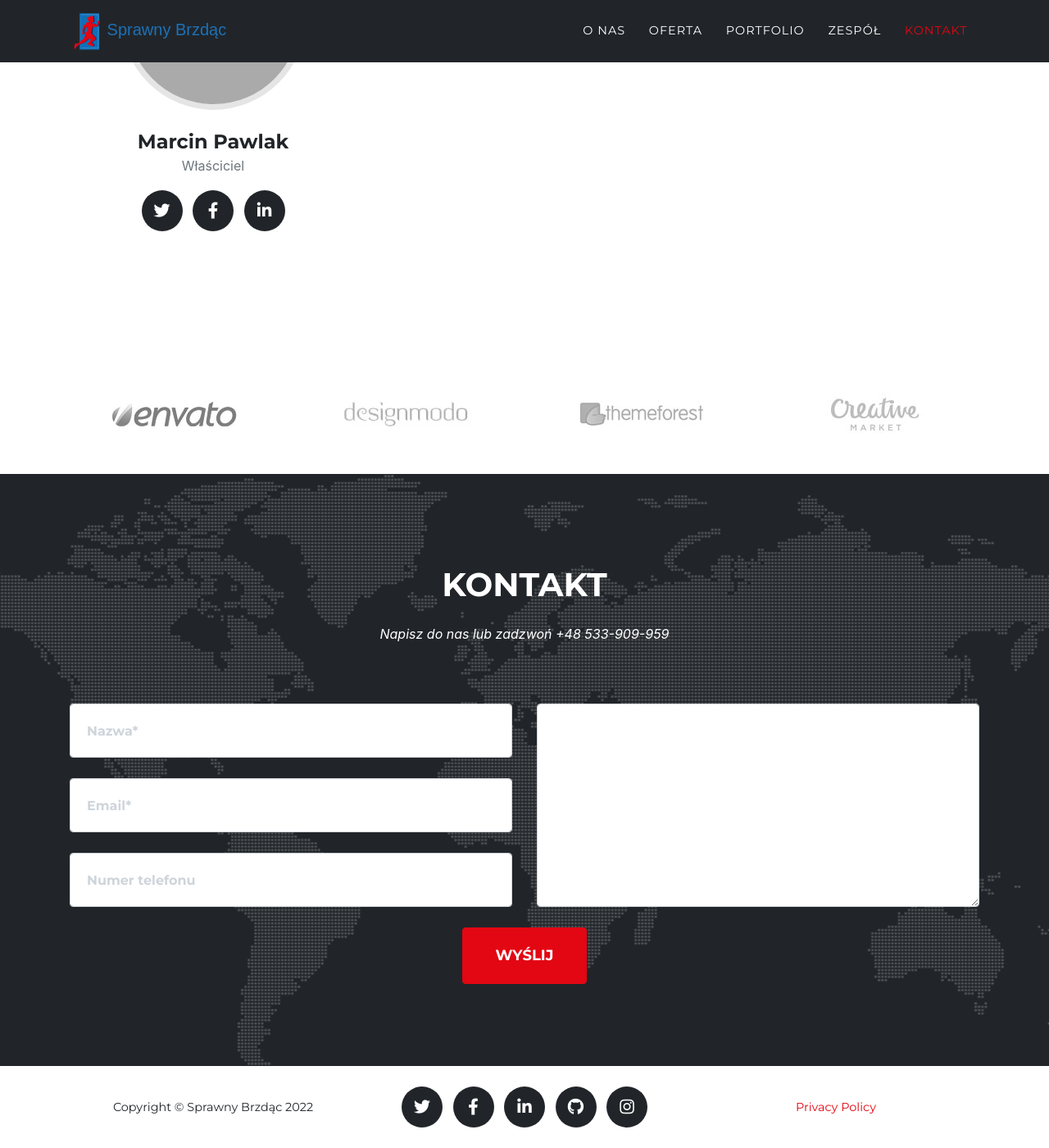
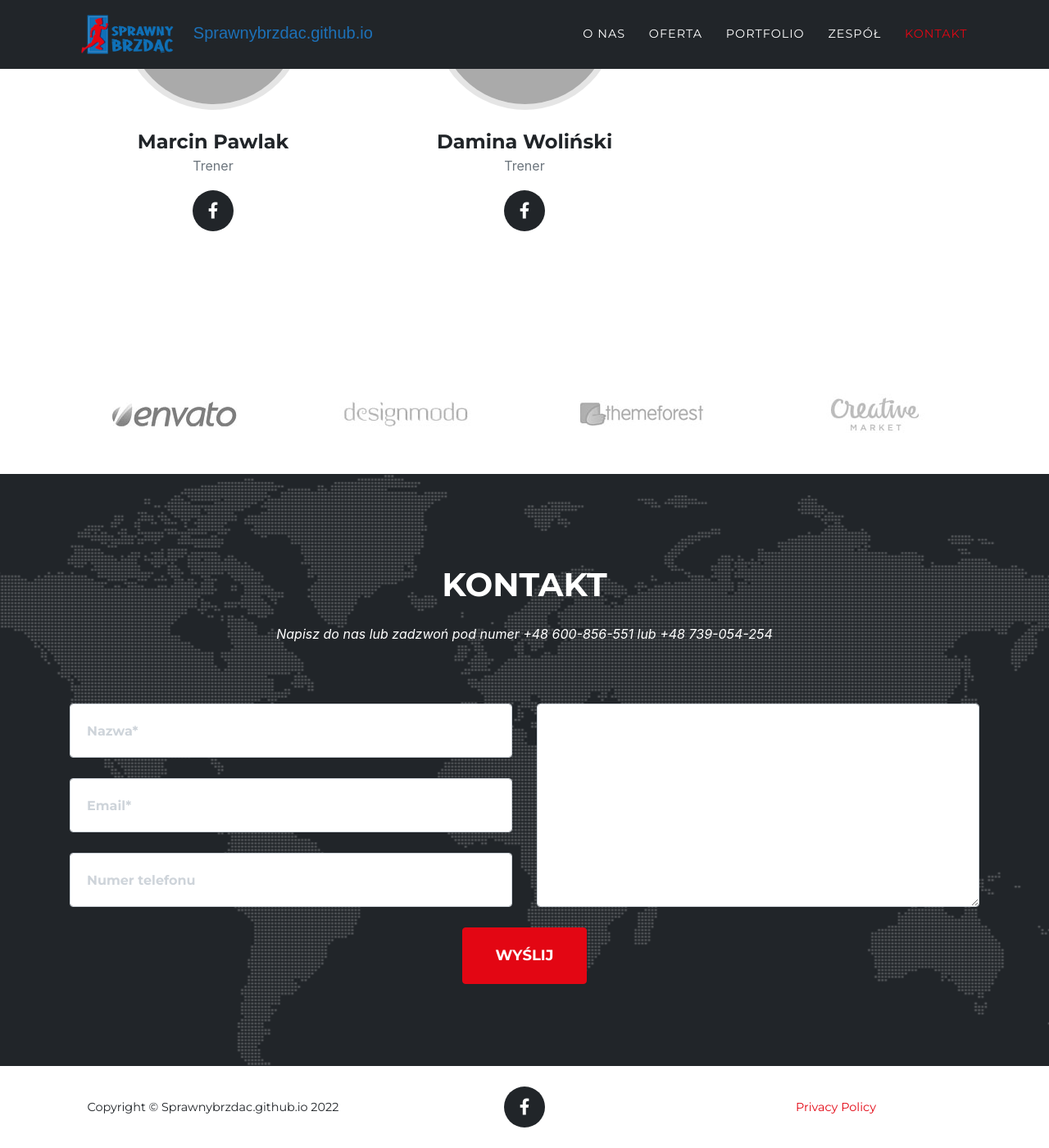
Before and after one commit to Sprawnybrzdac/Sprawnybrzdac.github.io, a Jekyll site: the page built from index.md, in a window 1280 px wide and 1400 px high, scrolled down 3647 px. Shown: the whole window at 82% size. Built offline with Jekyll 4.4.1, drawn with Linux system fonts in a browser that asks for light colours; some web fonts are replaced; some of the changed text lies outside the part shown.

Commit message:
fix icons and title

```diff
--- a/_config.yml
+++ b/_config.yml
@@ -17,14 +17,14 @@ remote_theme: raviriley/agency-jekyll-theme
 url: "" # the base hostname & protocol for your site, e.g. http://example.com
 baseurl: "" # the subpath of your site, e.g. /blog
 
-title: "Sprawny Brzdąc"
+#title: "Sprawny Brzdąc"
 email: marcinho9555@gmail.com #this is also the email contact forms will go to
 description: "SprawnyBrzdąc - profesjonalne treningi dzieci i młodzieży"
 keywords: "SprawnyBrzdąc, sport, zabawa, trening, wychowanie w sporcie"
 author: SprawnyBrzdąc
 logo: #optional, defaults to site title
-  path: assets\img\logo_transparent.png
-  #height: 60 #height in px, defaults to 52px
+  path: assets\img\title_transparent.png
+  height: 60 #height in px, defaults to 52px
 
 locale: "pl-PL" # See available languages in _data/sitetext.yml
 
--- a/_data/sitetext.yml
+++ b/_data/sitetext.yml
@@ -23,38 +23,38 @@ pl: &DEFAULT_PL
     list:
       - title: "Doświadczona kadra trenerska"
         desc: ""
-        icon: fa-solid fa-border-all #find more at https://fontawesome.com/icons
+        icon: fa-solid fa-user-graduate #find more at https://fontawesome.com/icons
 
       - title: "Radość i Zabawa"
         desc: ""
-        icon: fa-solid fa-border-all #find more at https://fontawesome.com/icons
+        icon: fa-solid fa-face-laugh-beam #find more at https://fontawesome.com/icons
 
       - title: "Wychowanie w sporcie"
         desc: ""
-        icon: fa-solid fa-border-all #find more at https://fontawesome.com/icons
+        icon: fa-solid fa-futbol #find more at https://fontawesome.com/icons
 
       - title: "Kształtowanie koordynacji ruchowej"
         desc: ""
-        icon: fa-solid fa-border-all #find more at https://fontawesome.com/icons
+        icon: fa-solid fa-person-running #find more at https://fontawesome.com/icons
 
       - title: "Współpraca w grupie"
         desc: ""
-        icon: fa-solid fa-border-all #find more at https://fontawesome.com/icons
+        icon: fa-solid fa-medal #find more at https://fontawesome.com/icons
 
       - title: "Rywalizacja w duchu Fair Play"
         desc: ""
-        icon: fa-solid fa-border-all #find more at https://fontawesome.com/icons
+        icon: fa-solid fa-heart-pulse #find more at https://fontawesome.com/icons
 
   offers:
     title: "Oferta"
     text:
     section: offers
     list:
-      - title: "Darmowy zajęcia pokazowe"
+      - title: "Darmowe zajęcia pokazowe"
         desc: ""
         icon: fa-solid fa-border-all #find more at https://fontawesome.com/icons
 
-      - title: "Trening indywidualny"
+      - title: "Treningi indywidualne"
         desc: ""
         icon: fa-solid fa-border-all #find more at https://fontawesome.com/icons
 
@@ -93,19 +93,20 @@ pl: &DEFAULT_PL
     section: team
     people:
       - name: "Marcin Pawlak"
-        role: "Właściciel"
+        role: "Trener"
         image: assets/img/team/500x500.jpg
         social:
-          - url: https://twitter.com
-            icon: fab fa-twitter
           - url: https://facebook.com
             icon: fab fa-facebook-f
-          - url: https://linkedin.com
-            icon: fab fa-linkedin-in
-
+      - name: "Damina Woliński"
+        role: "Trener"
+        image: assets/img/team/500x500.jpg
+        social:
+          - url: https://facebook.com
+            icon: fab fa-facebook-f
   contact:
     title: "Kontakt"
-    text: "Napisz do nas lub zadzwoń +48 533-909-959"
+    text: "Napisz do nas lub zadzwoń pod numer +48 600-856-551 lub +48 739-054-254"
     section: contact
     name: "Nazwa*"
     name-validation: "Proszę wpisać swoje imię."
@@ -121,16 +122,8 @@ pl: &DEFAULT_PL
   footer:
     legal: "Privacy Policy"
     social:
-      - url: https://twitter.com
-        icon: "fab fa-twitter"
       - url: https://facebook.com
         icon: "fab fa-facebook-f"
-      - url: https://linkedin.com
-        icon: "fab fa-linkedin-in"
-      - url: https://github.com/raviriley/agency-jekyll-theme
-        icon: "fab fa-github"
-      - url: https://instagram.com
-        icon: "fab fa-instagram"
 pl-PL:
   <<: *DEFAULT_PL
 
```
Also changed, not shown: package.json (added, +8 -0 lines).
